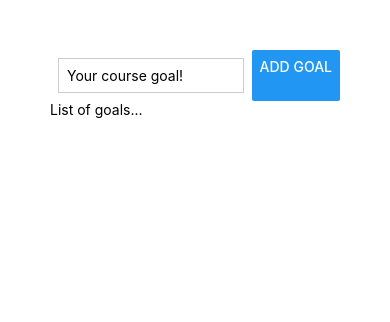
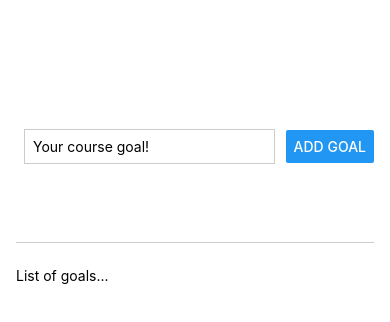
Before and after one commit to ameeraazli/TestProjectRN, a React Native app: screen / in a window 390 px wide. Shown: the top 322 px of the page. Built offline with nearby package versions, Linux system fonts and the light colour scheme.

Commit message:
improving the layout

```diff
--- a/App.js
+++ b/App.js
@@ -7,7 +7,7 @@
         <TextInput style={styles.textInput} placeholder='Your course goal!' />
         <Button title="Add Goal" />
       </View>
-      <View>
+      <View style={styles.goalsContainer}>
         <Text>List of goals...</Text>
       </View>
     </View>
@@ -16,18 +16,28 @@
 
 const styles = StyleSheet.create({
   appContainer: {
-    padding: 50,
+    flex: 1,
+    paddingTop: 50,
+    paddingHorizontal: 16
   },
   inputContainer: {
+    flex: 1,
     flexDirection: 'row',
-    justifyContent: 'space-between'
+    justifyContent: 'space-between',
+    alignItems: 'center',
+    marginBottom: 24,
+    borderBottomWidth: 1,
+    borderBottomColor: '#cccccc',
   },
   textInput: {
     borderWidth: 1,
     borderColor: '#cccccc',
-    width: '80%',
+    width: '70%',
     margin: 8,
     padding: 8
+  },
+  goalsContainer: {
+    flex: 3
   }
 
 });
```
